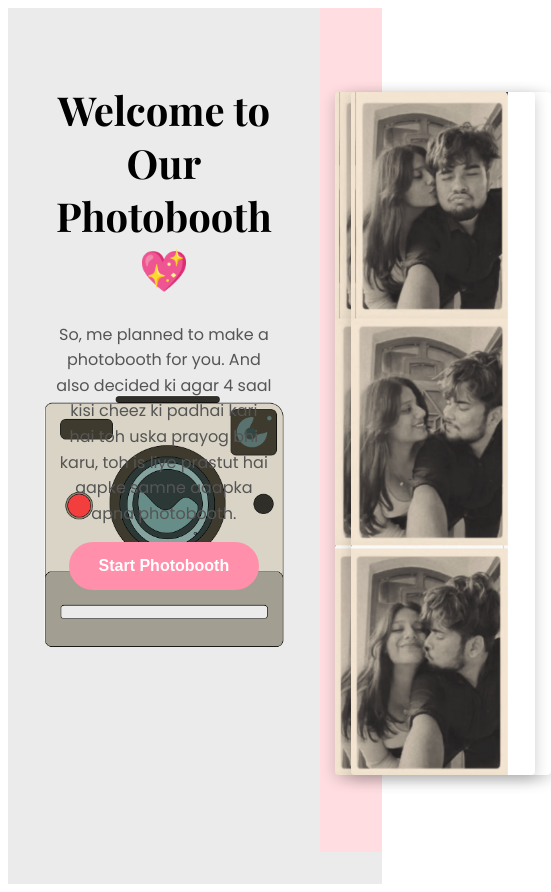
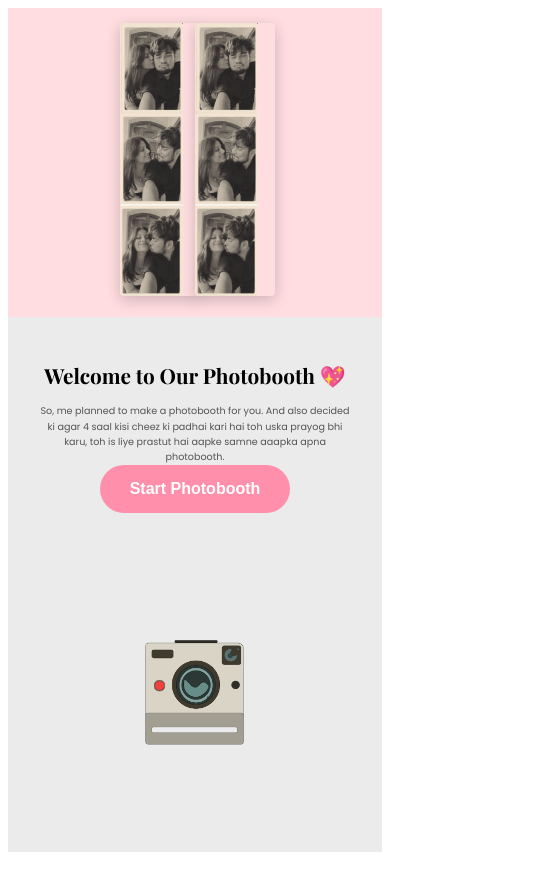
Before and after one commit to udayagrahari/photobooth-2.0, a React (Vite) app: page / in a window 390 px wide. Shown: the whole page, 551 px wide, since content can reach past the window. After the commit the page ends 860 px from the top, so only its background shows below. Built offline with nearby package versions, Linux system fonts and the light colour scheme.

Commit message:
FINAL KARDIYA

```diff
--- a/src/components/Home.css
+++ b/src/components/Home.css
@@ -42,7 +42,7 @@
   font-size: 1rem;
   color: #555;
   line-height: 1.6;
-  margin: 0rem 100;
+  margin: 0rem 0; /* Corrected from '100' to '0' */
 }
 
 .heart-background button {
@@ -85,3 +85,57 @@
   top: 10%;
   left: 50%;
 }
+
+/* ================================================ */
+/* ===== ADD THIS CODE FOR MOBILE RESPONSIVENESS ===== */
+/* ================================================ */
+
+@media (max-width: 768px) {
+  /* Stack the left and right panels on top of each other */
+  .home-container {
+    flex-direction: column;
+  }
+
+  /* Make both panels take up the full width */
+  .left-panel, .right-panel {
+    width: auto;
+    height: auto; /* Let height be flexible */
+  }
+
+  /* Adjust the heart background for smaller screens */
+  .heart-background {
+    background-size: 60%; /* Make the background image smaller */
+    padding: 0.9rem;
+  }
+
+  /* Make the title smaller on phones */
+  .heart-background h1 {
+    font-size: 1.3rem;
+  }
+
+  /* Make the paragraph text smaller */
+  .heart-background p {
+    font-size: 0.6rem;
+  }
+
+  /* Give the right panel a minimum height so it doesn't collapse */
+  .right-panel {
+    min-height: 300px;
+    order: -1; /* This moves the image panel to the top on mobile */
+  }
+
+  /* Reposition the film strips for a vertical layout */
+  .film-strip {
+    width: 80px;
+  }
+
+  .film-strip-1 {
+    top: 5%;
+    left: 30%;
+  }
+
+  .film-strip-2 {
+    top: 5%;
+    left: 50%;
+  }
+}
```
